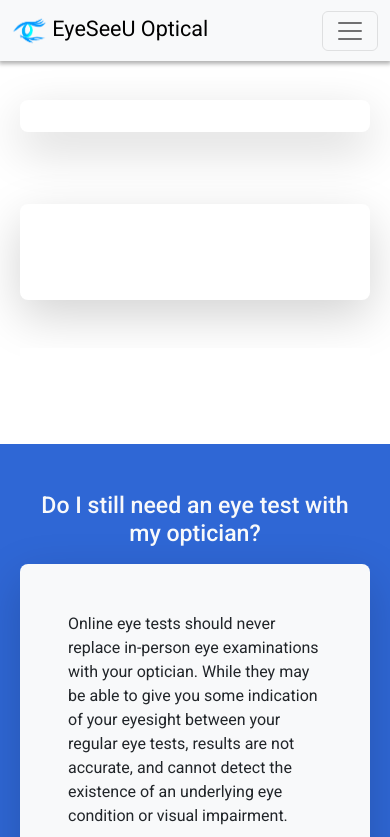
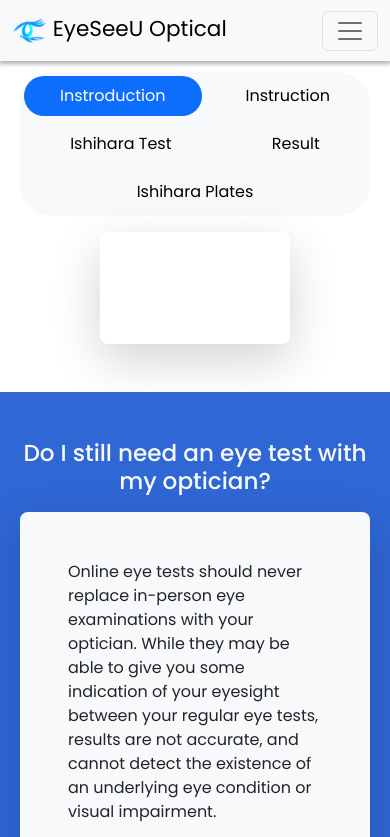
Before and after one commit to joeiladores/eyeseeu, a website with bundled scripts: page ishihara.html in a window 390 px wide. Shown: the top 837 px of the page. Built offline with nearby package versions, Linux system fonts and the light colour scheme; no server answers.

Commit message:
Added pills-navbar

```diff
--- a/css/ishihara.css
+++ b/css/ishihara.css
@@ -1,13 +1,4 @@
 @import url('https://fonts.googleapis.com/css2?family=Montserrat:wght@300;400;600&family=Poppins&family=Roboto:wght@400;500;700&display=swap');
-
-* {
-  margin: 0;
-  padding: 0;
-  box-sizing: border-box;
-  /* font-family: 'Montserrat', sans-serif; */
-  /* font-family: 'Poppins', sans-serif; */
-  /* font-family: 'Roboto', sans-serif; */
-}
 
 #loader {
   display: flex;
@@ -22,20 +13,22 @@
   z-index: 9999;
 }
 
-body * {
+.pill-navbar {
+  margin-left: 6.25em;
+  margin-right: 6.25em;
+  margin-top: 6.25em;
   font-family: 'Roboto', sans-serif;
 }
 
-.introduction,
-.instruction,
-.ishihara-test,
-.result,
-.ishihara-cards {
+.tab-container {
   margin-left: 6.25em;
   margin-right: 6.25em;
-  margin-top: 6.25em;
   background-color: white;
+  font-family: 'Roboto', sans-serif;
+}
 
+.tab-container .active {
+  /* display: block; */
 }
 
 .ishihara .nav {
@@ -57,6 +50,7 @@ body * {
   top: 0;
   left: 0;
   width: 100%;
+  overflow: hidden;
   /* height: 100%; */
   object-fit: cover;
   z-index: -1;
@@ -96,7 +90,7 @@ body * {
 
 .ishihara-plate-img {
   height: 50vh;
-  width:100%;
+  width: 100%;
   object-fit: cover;
   object-position: center;
   object-fit: scale-down;
@@ -170,10 +164,13 @@ body * {
 
 @media screen and (max-width: 576px) {
 
-  .introduction,
+  .pill-navbar,
+  .ishihara-container,
+  .tab-pane,
+  /* .introduction,
   .instruction,
   .ishihara-test,
-  .result,
+  .result, */
   .ishihara-cards {
     margin-left: 1.25em;
     margin-right: 1.25em;
--- a/ishihara.html
+++ b/ishihara.html
@@ -102,19 +102,54 @@
   </nav>
   <!-- END OF NAVBAR ------------------------------------------------------------------------------>
 
-
-  <!-- ISHIHARA TEST ------------------------------------------------------------------------------>
-  <div class="introduction p-3 text-center shadow-lg rounded-3">
-    <!-- INTROUCTION HERE -->
-  </div>
-  <br />
-
-  <div class="instruction my-5 p-5 shadow-lg rounded-3">
-    <!-- INSTRUCTION HERE -->
-
+  <!-- BACKGROUND IMAGE -->
+  <div class="container-fluid">
+    <img class="ishihara-bg p-0 m-0" src="photo/ishihara/ishihara-test-blue-bg.jpg" alt="">
   </div>
 
-  <div class="ishihara-test my-5 py-3 px-5 shadow-lg rounded-3" style="display: none">
+
+  <!-- PILL NAVBAR -------------------------------------------------------------------------------->
+  <div class="pill-navbar mt-4 pt-5">
+    <ul class="nav nav-pills nav-fill gap-2 p-1 bg-light rounded-5 d-flex" id="pillNav2" role="tablist" style="
+      --bs-nav-link-color: var(--bs-white);
+      --bs-nav-pills-link-active-color: var(--bs-white);
+      --bs-nav-pills-link-active-bg: var(--bs-primary);">
+      <li class="nav-item" role="presentation">
+        <button class="nav-link active rounded-5" id="home-tab2" data-bs-toggle="tab" type="button" role="tab"
+          aria-selected="true">Instroduction</button>
+      </li>
+      <li class="nav-item" role="presentation">
+        <button class="nav-link rounded-5" id="profile-tab2" data-bs-toggle="tab" type="button" role="tab"
+          aria-selected="false">Instruction</button>
+      </li>
+      <li class="nav-item" role="presentation">
+        <button class="nav-link rounded-5" id="contact-tab2" data-bs-toggle="tab" type="button" role="tab"
+          aria-selected="false">Ishihara Test</button>
+      </li>
+      <li class="nav-item" role="presentation">
+        <button class="nav-link rounded-5" id="contact-tab2" data-bs-toggle="tab" type="button" role="tab"
+          aria-selected="false">Result</button>
+      </li>
+      <li class="nav-item" role="presentation">
+        <button class="nav-link rounded-5" id="contact-tab2" data-bs-toggle="tab" type="button" role="tab"
+          aria-selected="false">Ishihara Plates</button>
+      </li>
+    </ul>
+  </div>
+  <!-- END OF PILL NAVBAR ------------------------------------------------------------------------>
+
+  <section class="tab-container pt-3 my-3 rounded-3 shadow-lg">
+
+    <!-- INDTRODUCTION ----------------------------------------------------------------------------->
+    <div id="tab-intro" class="tab-pane active">
+    </div>
+
+    <!-- INSTRUCTION ------------------------------------------------------------------------------>
+    <div id="tab-inst" class="tab-pane my-5 p-5" style="display: none">
+    </div>
+
+    <!-- ISHIHARA TEST ---------------------------------------------------------------------------->
+    <div id="tab-test" class="tab-pane my-5 py-3 px-5 shadow-lg rounded-3" style="display: none">
       <div class="plate-name my-2 pb-3 text-center">
         <h2>Ishihara Test</h2>
       </div>
@@ -162,27 +197,23 @@
     </div>
 
     <div id="overlay"></div>
-
-
-
     <!-- END OF ISHIHARA TEST ----------------------------------------------------------------------->
 
-  <div class="result text-center" style="display: none">
+    <!-- RESULT ------------------------------------------------------------------------------------->
+    <div id="tab-result" class="tab-pane text-center" style="display: none">
       <h1>Result</h1>
     </div>
 
-  <!-- ISHIHARA PLATES ---------------------------------------------------------------------------->
-  <!-- ISHIHARA PLATES ---------------------------------------------------------------------------->
-  <div id="ishihara-cards" class="ishihara-cards my-5 py-3">
+    <!-- ISHIHARA PLATES PREVIEW CARDS -------------------------------------------------------------->
+    <div id="tab-plates" id="tab-pane" class="ishihara-cards my-5 py-3">
       <div id="plate-cards-preview" class="row row-cols-1 row-cols-sm-2 row-cols-md-3 g-4 mt-3">
-      <!-- DISPLAY PLATES HERE -->
+        <!-- DISPLAY PLATES PREVIEW HERE -->
       </div>
     </div>
-  <!-- END OF ISHIHARA PLATES --------------------------------------------------------------------->
 
     <!-- CARD MODAL -->
-  <div id="cardModal" class="modal" id="staticBackdrop" data-bs-backdrop="static" data-bs-keyboard="false" tabindex="-1"
-    aria-labelledby="staticBackdropLabel" aria-hidden="true" display="none">
+    <div id="cardModal" class="modal" id="staticBackdrop" data-bs-backdrop="static" data-bs-keyboard="false"
+      tabindex="-1" aria-labelledby="staticBackdropLabel" aria-hidden="true" display="none">
       <div class="modal-dialog modal-dialog-centered modal-lg">
         <div class="modal-content">
           <div class="modal-header">
@@ -203,7 +234,7 @@
                 </div>
                 <div class="col-md-5 g-danger my-auto">
                   <div class="card-body">
-                  <div class="question p-3" >
+                    <div class="question p-3">
                       <h5 class="card-title">What do you see?</h5>
                       <p class="card-text">Click the plate to check.</p>
                     </div>
@@ -233,13 +264,9 @@
         </div>
       </div>
     </div>
+    <!-- END OF ISHIHARA PLATES PREVIEW CARDS ----------------------------------------------------->
 
-
-
-
-
-
-
+  </section>
 
 
   <!-- FEATURE SECTION ----------------------------------------------------------------------------->
--- a/js/ishihara.js
+++ b/js/ishihara.js
@@ -54,12 +54,11 @@ onSnapshot(pageRef, (snapshot) => {
 
 function populateIntroduction(intro) {
   // console.log(intro);
-  document.querySelector(".introduction").innerHTML =
+  document.getElementById("tab-intro").innerHTML =
     `
-  <img class="ishihara-bg" src="${intro.intro_bg_image}" alt="" />
-    <h2 class="pb-3">${intro.intro_title}</h2>
-    <div>
-      <img class="img-fluid px-5 pb-3" src="${intro.intro_header_img}" alt="" />
+    <h2 class="py-3 text-center">${intro.intro_title}</h2>
+    <div class="text-center">
+      <img class="img-fluid pb-3" src="${intro.intro_header_img}" alt="" style="width: 100%"/>
     </div>
     <div class="content px-5">${intro.intro_content}</div>
   </div>
@@ -70,7 +69,7 @@ function populateIntroduction(intro) {
 
 function populateInstruction(inst) {
   // console.log(inst);
-  document.querySelector(".instruction").innerHTML =
+  document.getElementById("tab-inst").innerHTML =
     `
     <h2 class="text-center">${inst.instruction_title}</h2>
     ${inst.instruction}
@@ -82,7 +81,7 @@ function populateInstruction(inst) {
 }
 
 function displayTest() {
-  document.querySelector(".ishihara-test").style.display = "block";
+  document.getElementById("tab-test").style.display = "block";
 }
 
 function displayPlates(plate) {
@@ -294,9 +293,12 @@ function showPlatesPreview() {
 }
 
 function showCardModal(plateNum) {
-  // console.log(`Inside card modal...accepting plate no. ${plateNum}`);
+  console.log(`Inside card modal...accepting plate no. ${plateNum}`);
   document.getElementById("cardModal").style.display = "block";
   document.getElementById("overlay").classList.add("active");
+
+  // TODO: What next after the card modal is shown?
+  // Display the plate information
 }
 
 function closeCardModal() {
@@ -315,4 +317,13 @@ document.getElementById("plate-cards-preview").addEventListener("click", (e) =>
 });
 
 
+
+
+// TODO: pills navbar
+// const tabContainer = document.querySelector(".tab-content")
+// const tabEl = tabContainer.querySelectorAll("[data-bs-toggle='tab']")
+// const progressTab = document.querySelector("#progress-tab")
+
+
+
 showPlatesPreview();
```
Lines whose indentation alone changed are shown as unchanged.
